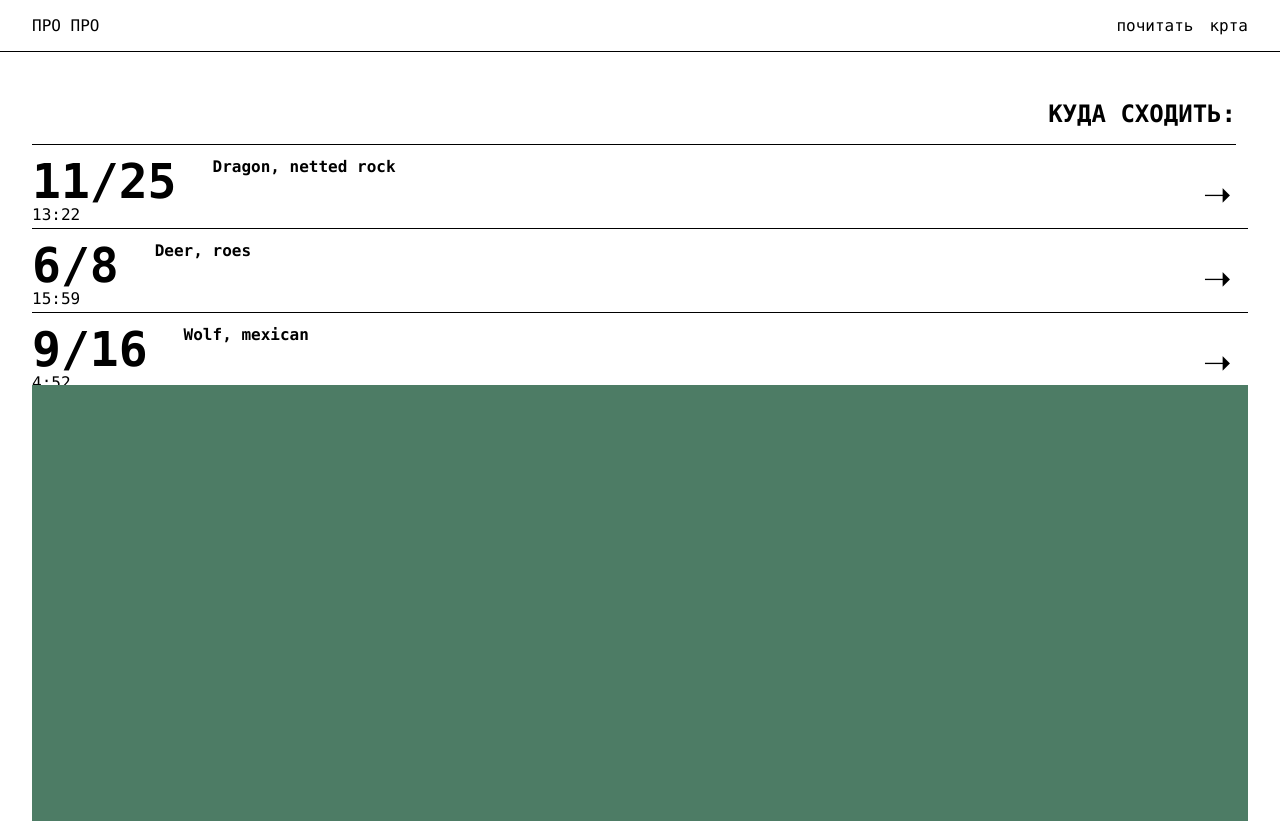
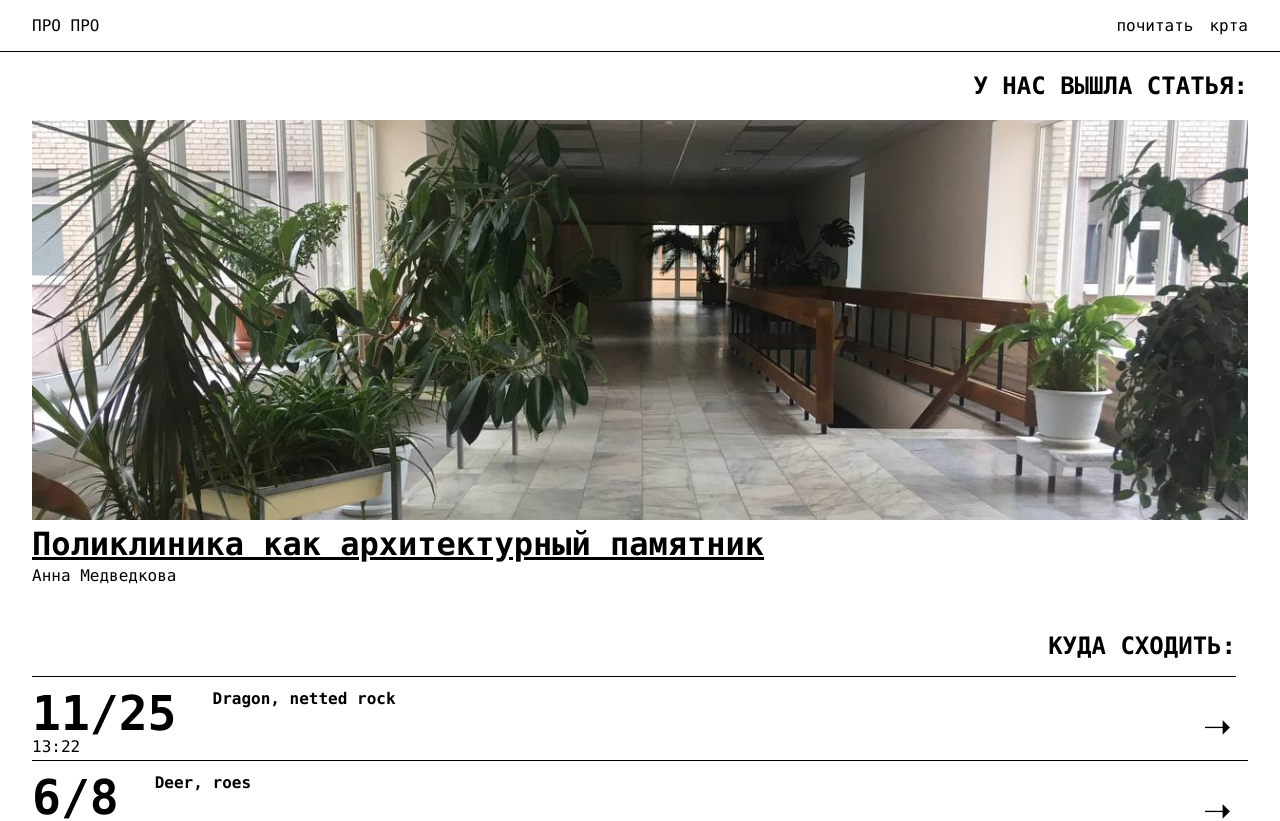
Before and after one commit to sanyacastor/pro-pro, a Next.js app: page / in a window 1280 px wide. Shown: the top 821 px of the page. Built offline with nearby package versions, Linux system fonts and the light colour scheme.

Commit message:
add announcement component

```diff
--- /dev/null
+++ b/components/announcement.jsx
@@ -0,0 +1,21 @@
+import React from "react";
+
+import s from "../styles/announcements.module.css";
+
+function Announcement() {
+  return (
+    <article className={s.announcementSection}>
+      <h2 className={s.announcementHeader}>У нас вышла статья:</h2>
+
+      <a href="/post/polyclinic">
+        <div className={s.announcementContent}></div>
+        <p className={s.announcementTitle}>
+          Поликлиника как архитектурный памятник
+        </p>
+        <small>Анна Медведкова</small>
+      </a>
+    </article>
+  );
+}
+
+export default Announcement;
--- a/pages/index.js
+++ b/pages/index.js
@@ -5,6 +5,7 @@ import { promises as fs } from "fs";
 import path from "path";
 
 import styles from "../styles/Home.module.css";
+import Announcement from "../components/announcement";
 
 function Home({ posts }) {
   return (
@@ -12,9 +13,12 @@ function Home({ posts }) {
       <Head>
         <title>Про про | locals for locals</title>
       </Head>
+
       <main className={styles.main}>
+        <Announcement />
         <Events events={posts} />
       </main>
+
       <footer className={styles.footer}>про протвино © 2021</footer>
     </div>
   );
--- /dev/null
+++ b/styles/announcements.module.css
@@ -0,0 +1,34 @@
+.announcementSection {
+  width: 100%;
+  background: #fff;
+  text-align: right;
+}
+
+.announcementTitle {
+  text-decoration: underline;
+  display: block;
+  margin-left: auto;
+  text-align: left;
+  font-size: 2em;
+  font-weight: 600;
+  line-height: 1;
+  margin: 8px 0;
+}
+
+.announcementHeader {
+  text-transform: uppercase;
+}
+
+.announcementContent {
+  background-image: url("/images/posts/poly/image4.jpg");
+  background-position: 50% 35%;
+  background-size: cover;
+  height: 400px;
+}
+
+.announcementSection small {
+  display: block;
+  text-align: left;
+  line-height: 1;
+  font-size: 1em;
+}
```
